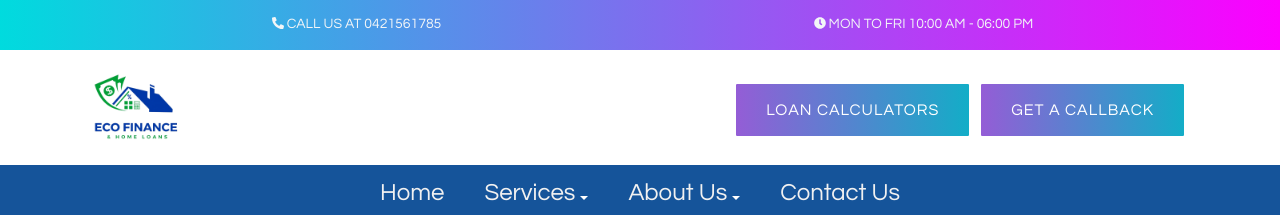
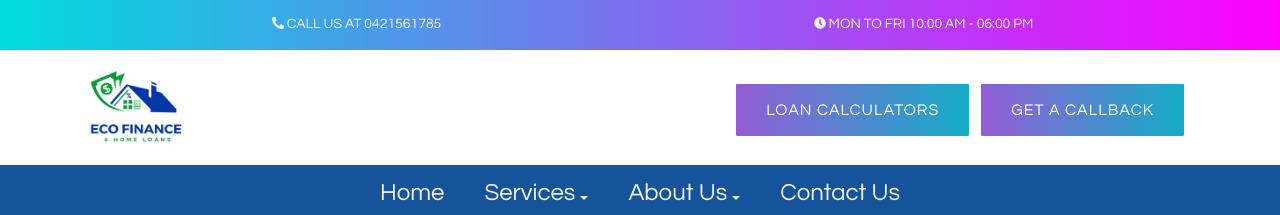
Before and after one commit to manutdmohit/eco-finance, a Next.js app: page / in a window 1280 px wide. In both pictures the pointer is over the picture 135 px from the left and 110 px from the top of the page. Shown: the top 215 px of the page. Built offline with nearby package versions, Linux system fonts and the light colour scheme.

Commit message:
Add Scaling on hovering image

```diff
--- a/app/components/Wrapper/wrapper.css
+++ b/app/components/Wrapper/wrapper.css
@@ -20,6 +20,11 @@
 .logo img {
   max-width: 100%;
   width: 100px;
+  transition: transform 0.3s ease;
+}
+
+.logo img:hover {
+  transform: scale(1.1);
 }
 
 .btn-default {
```
